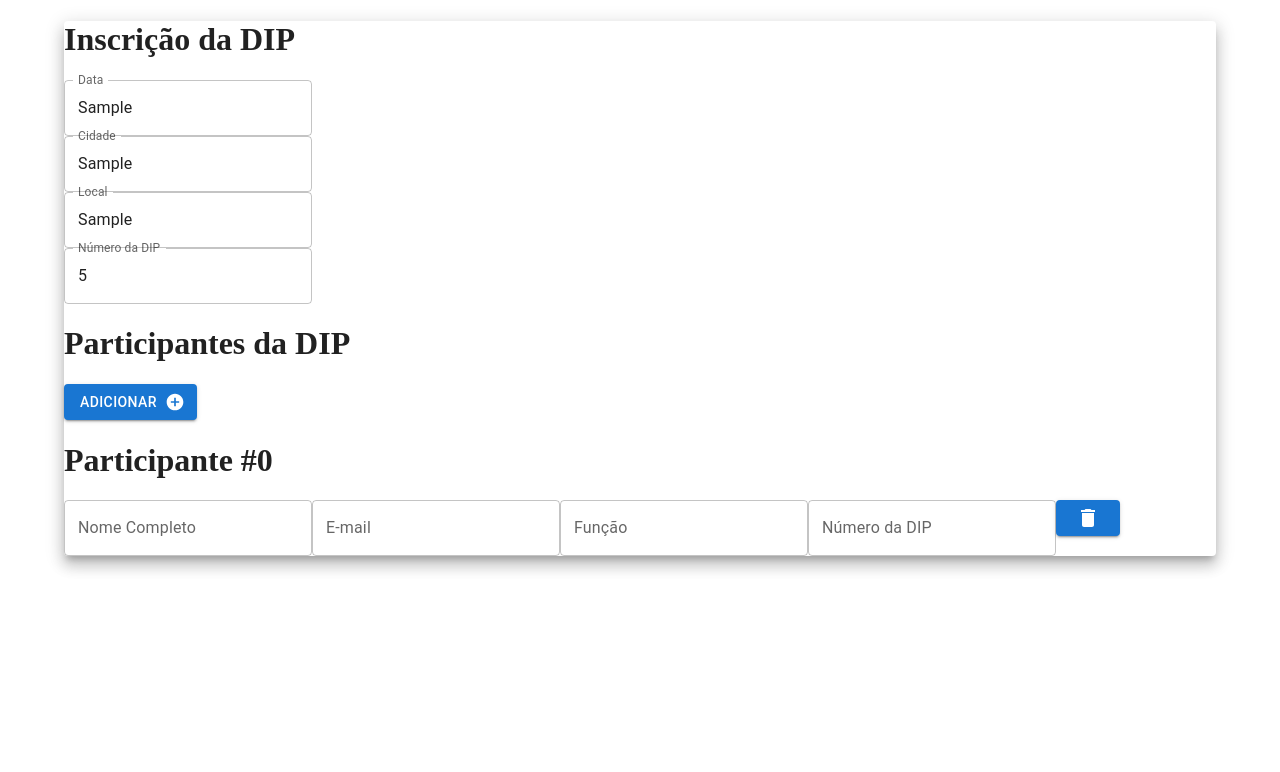
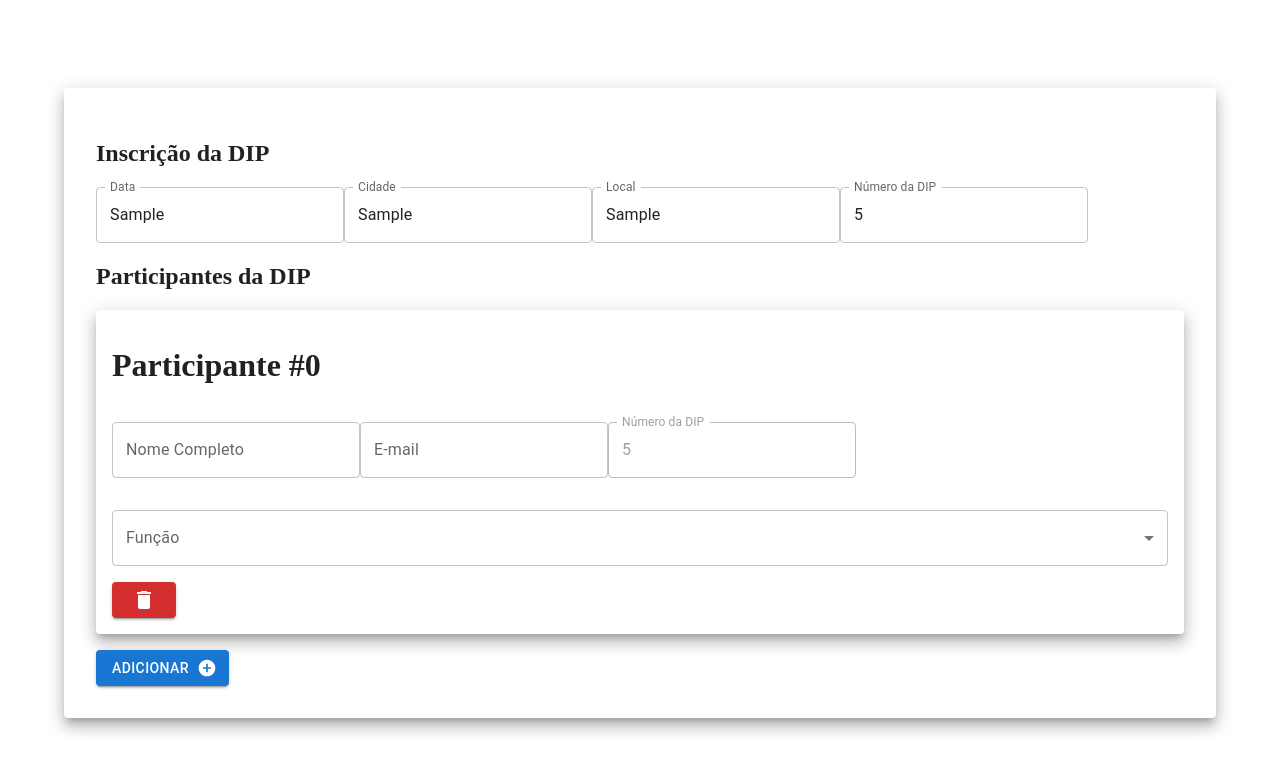
Before and after one commit to rafaelflorespereira/ectolab-requests, a React (Create React App) app: page /dip in a window 1280 px wide. Both pictures are taken after typing "Sample", "Sample", "Sample", "5" into the empty fields and a click on the button "ADICIONAR". Shown: the top 772 px of the page. Built offline with nearby package versions, Linux system fonts and the light colour scheme.

Commit message:
added dynamic participant form

```diff
--- a/src/components/Participant.tsx
+++ b/src/components/Participant.tsx
@@ -1,10 +1,11 @@
 import React, { useState } from 'react'
-import { TextField, Button } from '@mui/material';
+import { TextField, Button, InputLabel, Select, MenuItem, Paper, Box, FormControl } from '@mui/material';
 import DeleteIcon from '@mui/icons-material/Delete';
 import { ParticipantPropsTypes, ParticipantTypes } from '../typings/typing';
 
 const Participant: React.FC<ParticipantPropsTypes> = ({ ...defaultParticipant }) => {
   const [participant, setParticipant] = useState(defaultParticipant)
+  const roles = ["Cronometrista", "Observador Parapsíquico", "Energizador 1", "Energizador 2", "Energizador 3", "Monitor 1", "Monitor 2", "Acoplamento 1", "Acoplamento 2", "Acoplamento 3", "Acoplamento 4", "Acoplamento 5", "Acoplamento 6", "Acoplamento 7", "Acoplamento 8", "Acoplamento 9", "Acoplamento 10", "Acoplamento 11", "Acoplamento 12"]
 
   const handleParticipant = (value: string, type: ParticipantTypes) => {
     const newParticipant: React.SetStateAction<ParticipantPropsTypes> = participant
@@ -14,7 +15,7 @@ const Participant: React.FC<ParticipantPropsTypes> = ({ ...defaultParticipant })
   }
 
   return (
-    <>
+    <Paper sx={{ p: 2, my: 2 }} elevation={10}>
       <h1>Participante #{defaultParticipant.index}</h1>
       <TextField
         label="Nome Completo"
@@ -22,6 +23,7 @@ const Participant: React.FC<ParticipantPropsTypes> = ({ ...defaultParticipant })
         type="text"
         placeholder='Nome Completo'
         value={participant.name}
+        sx={{ my: 2 }}
         onChange={(event) => handleParticipant(event?.target.value, 'name')}
       />
       <TextField
@@ -29,27 +31,43 @@ const Participant: React.FC<ParticipantPropsTypes> = ({ ...defaultParticipant })
         variant='outlined'
         type="email"
         value={participant.email}
+        sx={{ my: 2 }}
         onChange={(event) => handleParticipant(event?.target.value, 'email')}
       />
-      <TextField
-        type="text"
-        label="Função"
-        placeholder='Função'
-        variant='outlined'
-        value={participant.role}
-        onChange={(event) => handleParticipant(event?.target.value, 'role')}
-      />
+
       <TextField
         label="Número da DIP"
         variant='outlined'
         type={"number"}
         value={participant.dipNumber}
+        disabled
+        sx={{ my: 2 }}
         onChange={(event) => handleParticipant(event?.target.value, 'dipNumber')}
       />
-      <Button variant="contained" onClick={() => defaultParticipant.removeParticipant(defaultParticipant.index)} >
+
+      <Box sx={{ minWidth: 40, my: 2 }}>
+        <FormControl fullWidth>
+          <InputLabel id="demo-simple-select-label">Função</InputLabel>
+          <Select
+            labelId="demo-simple-select-label"
+            id="demo-simple-select"
+            value={participant.role}
+            label="Função"
+            onChange={(event) => handleParticipant(event?.target.value, 'role')}
+            sx={{ minWidth: 30 }}
+          >
+            {roles?.map((role, id) => <MenuItem key={id} value={role} selected>{role}</MenuItem>)}
+          </Select>
+        </FormControl>
+      </Box>
+
+      <Button
+        variant="contained"
+        color="error"
+        onClick={() => defaultParticipant.removeParticipant(defaultParticipant.index)} >
         <DeleteIcon />
       </Button>
-    </>
+    </Paper>
   )
 }
 
--- a/src/pages/Home.tsx
+++ b/src/pages/Home.tsx
@@ -1,4 +1,3 @@
-import React from 'react'
 import { Button } from '@mui/material';
 
 const Home = () => {
--- a/src/pages/forms/DIP.tsx
+++ b/src/pages/forms/DIP.tsx
@@ -1,15 +1,29 @@
 import React, { useState } from "react";
-import { FormControl, TextField, Paper, Container, Button } from "@mui/material";
+import {
+  FormControl,
+  TextField,
+  Paper,
+  Container,
+  Button
+} from "@mui/material";
+
+import {
+  IParticipant,
+  defaultParticipant,
+  defaultDip,
+  DipTypes,
+  DipType
+} from "../../typings/typing";
+
 import AddCircleIcon from '@mui/icons-material/AddCircle';
 import Participant from "../../components/Participant";
-import { IParticipant, defaultParticipant } from "../../typings/typing";
 
 const DIP: React.FC = () => {
+  const [dip, setDip] = useState<DipType>(defaultDip)
   const [dipParticipants, setDipParticipants] = useState<IParticipant[]>([]);
 
   const subParticipant = (index: number) => {
     dipParticipants?.splice(index, 1)
-    console.log("dipParticipants", dipParticipants)
     setDipParticipants([...dipParticipants]);
   };
 
@@ -22,18 +36,53 @@ const DIP: React.FC = () => {
     setDipParticipants([...dipParticipants, defaultParticipant])
   }
 
+  const handleDip = (value: string, type: DipTypes) => {
+    const newDip = dip
+    newDip[type] = value
+    setDip({ ...newDip })
+  }
+
   return (
-    <Container>
-      <Paper elevation={10}>
-        <h1>Inscrição da DIP</h1>
-        <FormControl>
-          <TextField label="Data" variant="outlined" />
-          <TextField label="Cidade" variant="outlined" />
-          <TextField label="Local" variant="outlined" />
-          <TextField label="Número da DIP" variant="outlined" type={"number"} />
-        </FormControl>
+    <Container sx={{ minWidth: 120, p: 10 }}>
+      <Paper sx={{ p: 4 }} elevation={10}>
 
-        <h1>Participantes da DIP</h1>
+        <h2>Inscrição da DIP</h2>
+
+        <TextField
+          label="Data"
+          variant="outlined"
+          value={dip.date}
+          onChange={(event) => handleDip(event.target.value, "date")}
+        />
+        <TextField
+          label="Cidade"
+          variant="outlined"
+          value={dip.city}
+          onChange={(event) => handleDip(event.target.value, "city")} />
+        <TextField
+          label="Local"
+          variant="outlined"
+          value={dip.place}
+          onChange={(event) => handleDip(event.target.value, "place")} />
+        <TextField
+          label="Número da DIP"
+          variant="outlined"
+          type={"number"}
+          value={dip.dipNumber} onChange={(event) => handleDip(event.target.value, "dipNumber")} />
+        <h2>Participantes da DIP</h2>
+
+        {dipParticipants?.map((participant, index) =>
+          <div key={index}>
+            <Participant
+              {...participant}
+              dipNumber={dip.dipNumber.toString()}
+              index={index}
+              updateParticipant={(param: IParticipant, index: number) => updateParticipants(param, index)}
+              removeParticipant={(id: number) => subParticipant(id)}
+            />
+          </div>
+        )}
+
         <Button
           variant="contained"
           onClick={() => addParticipant()}
@@ -41,16 +90,6 @@ const DIP: React.FC = () => {
         >
           Adicionar
         </Button>
-        {dipParticipants?.map((participant, index) =>
-          <div key={index}>
-            <Participant
-              {...participant}
-              index={index}
-              updateParticipant={(param: IParticipant, index: number) => updateParticipants(param, index)}
-              removeParticipant={(id: number) => subParticipant(id)}
-            />
-          </div>
-        )}
       </Paper>
     </Container>
   );
--- a/src/typings/typing.ts
+++ b/src/typings/typing.ts
@@ -4,6 +4,23 @@ export interface IParticipant {
     role: string,
     dipNumber: string,
 }
+
+export type DipType = {
+    date: string,
+    city: string,
+    place: string,
+    dipNumber: string
+}
+
+export const defaultDip: DipType = {
+    date: "",
+    city: "",
+    place: "",
+    dipNumber: ""
+}
+
+export type DipTypes = "date" | "city" | "place" | "dipNumber"
+
 export type ParticipantTypes = "name" | "email" | "role" | "dipNumber"
 
 export interface ParticipantPropsTypes extends IParticipant {
```
